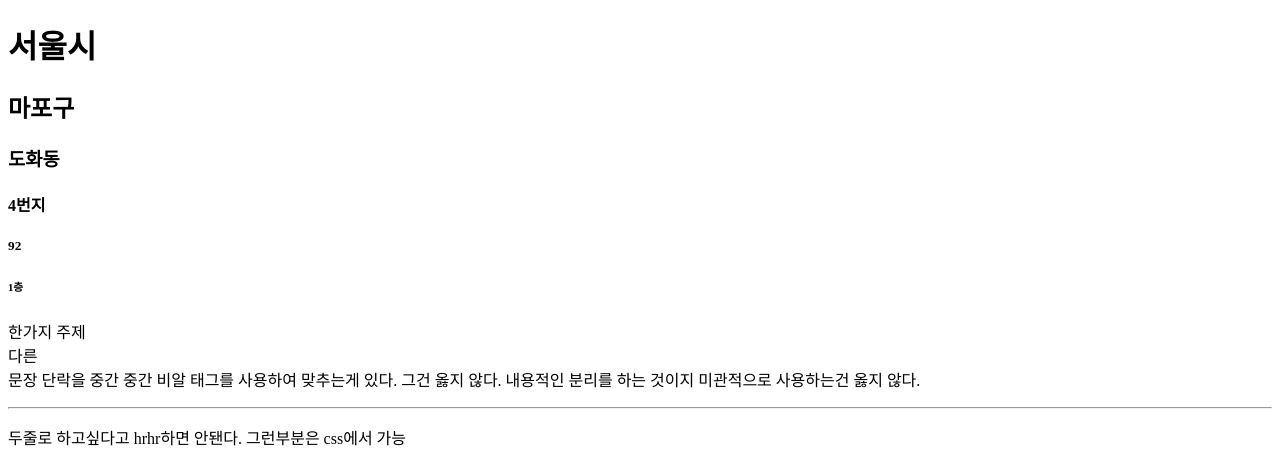
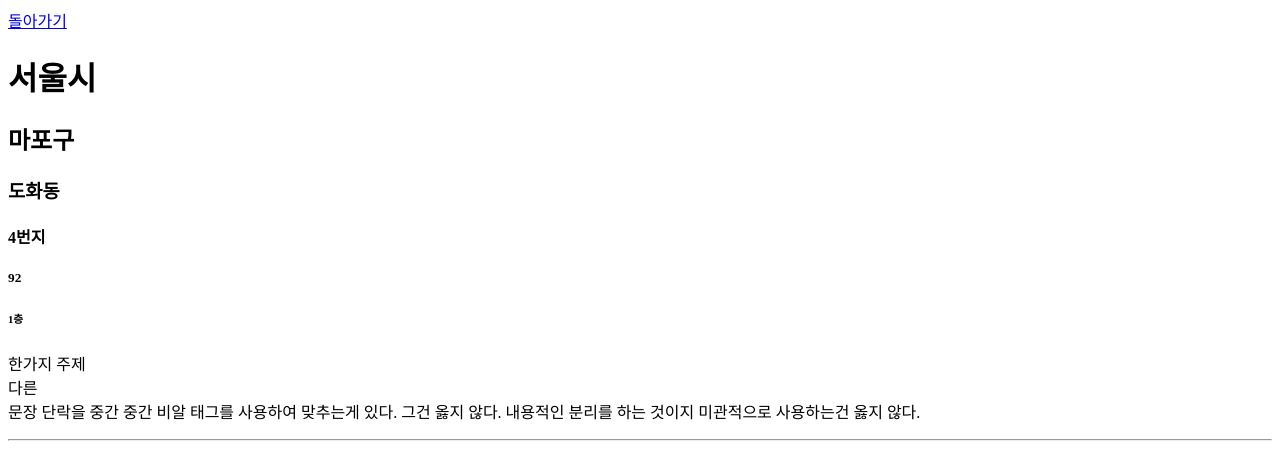
Before and after one commit to wonjoonyoung/DP2019, a plain HTML site: page training.html in a window 1280 px wide. Shown: the top 454 px of the page. Drawn offline with Linux system fonts and the light colour scheme.

Commit message:
Update training.html

```diff
--- a/training.html
+++ b/training.html
@@ -7,6 +7,7 @@
     <title>Document</title>
 </head>
 <body>
+    <a href="index.html" target="_blank" style="display: block">돌아가기</a>
     <h1>서울시</h1>
     <h2>마포구</h2>
     <h3>도화동</h3>
```
